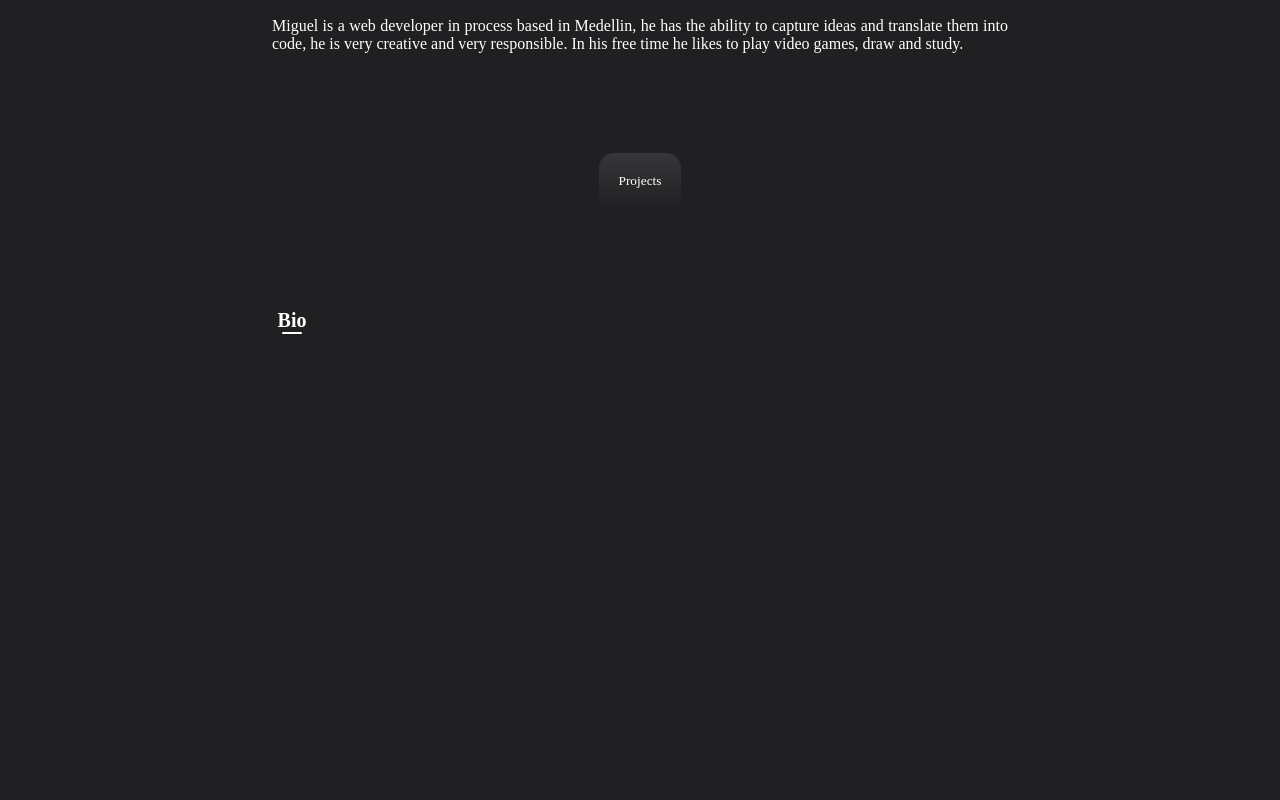
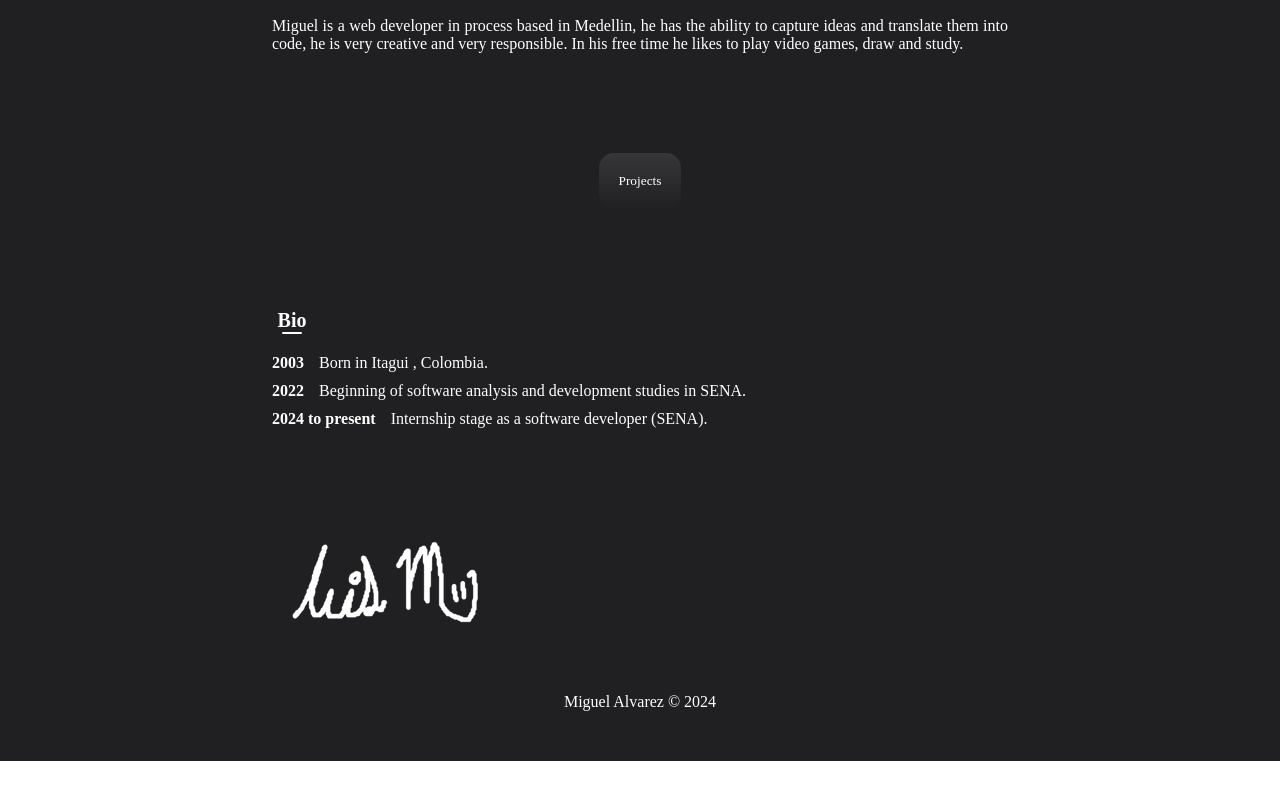
Before and after one commit to LuisMiguelDevelopment/MyPortfolio, a React (Vite) app: page / in a window 1280 px wide. Shown: the part 1060-1860 px from the top of the page. After the commit the page ends 1821 px from the top, so only its background shows below. Built offline with nearby package versions, Linux system fonts and the light colour scheme; a web font is replaced by a local one.

Commit message:
feat: :sparkles: About ok

```diff
--- a/src/App.css
+++ b/src/App.css
@@ -11,10 +11,14 @@
 
 .central{
     width: 736px ;
-    height: 2000px;
     margin: 0 auto;
 }
 
+
+.copyright{
+    padding: 50px 0;
+    text-align: center;
+}
 
 
 
--- a/src/App.jsx
+++ b/src/App.jsx
@@ -1,14 +1,12 @@
-import { useState } from 'react';
+
 import './App.css'
 import './_config/mode_white_Black.css'
-import { Route, BrowserRouter, Routes , Navigate } from 'react-router-dom';
+import { Route, BrowserRouter, Routes } from 'react-router-dom';
 import About from './pages/about/About';
 import Services from './pages/services/Services';
 import { useThemeContext } from './context/ThemeContext'
-import Navbar from './components/organisms/Navbar/Navbar';
-import Banner from './components/organisms/Banner/Banner';
 import DefaultLayout from './components/templates/DefaultLayout';
-
+import Text from './components/atoms/Text/Text';
 
 function App() {
 
@@ -20,14 +18,16 @@ function App() {
     <div className="general" id={contextTheme}>
 
       <BrowserRouter>
-      <DefaultLayout/>
+        <DefaultLayout />
         <div className="central">
           <Routes>
             <Route path='/' element={<About />} />
             <Route path='/Services' element={<Services />} />
           </Routes>
         </div>
-
+        <div className="copyright">
+          <Text text={'Miguel Alvarez © 2024'} />
+        </div>
       </BrowserRouter>
     </div>
   )
--- a/src/components/atoms/Date-text/Datetext.jsx
+++ b/src/components/atoms/Date-text/Datetext.jsx
@@ -0,0 +1,5 @@
+import './datetext.css';
+
+const Datatext = ({subtitle,text})=> <p><b>{subtitle}</b>{text}</p>
+
+export  default Datatext;
--- a/src/components/templates/DefaultLayout.jsx
+++ b/src/components/templates/DefaultLayout.jsx
@@ -1,11 +1,12 @@
 import Navbar from '../organisms/Navbar/Navbar';
 import Banner from '../organisms/Banner/Banner';
-
-const DefaultLayout = () => {
+import Text from '../atoms/Text/Text';
+const DefaultLayout = ({children}) => {
   return (
     <>
-    <Navbar/>
-    <Banner/>
+      <Navbar />
+      <Banner />
+      {children}
 
     </>
   )
--- a/src/pages/about/About.jsx
+++ b/src/pages/about/About.jsx
@@ -5,6 +5,10 @@ import Image from '../../components/atoms/Image/Image'
 import Text from "../../components/atoms/Text/Text"
 import imageProfile from '../../assets/img/Image Profile.png'
 import Button from '../../components/atoms/Button/Button'
+import Datatext from "../../components/atoms/Date-text/Datetext"
+import signWhite from '../../assets/img/FirmarWhite.png'
+import signBlack from '../../assets/img/FirmaBlack.png'
+
 import './about.css';
 const About = () => {
 
@@ -44,6 +48,15 @@ const About = () => {
           <Title text={'Bio'} level={'h3'} />
           <hr/>
         </div>
+        <div className="bio-date">
+            <Datatext subtitle={'2003'} text={'Born in Itagui , Colombia.'} />
+            <Datatext subtitle={'2022'} text={'Beginning of software analysis and development studies in SENA.'} />
+            <Datatext subtitle={'2024 to present'} text={'Internship stage as a software developer (SENA).'} />
+        </div>
+
+        <div className="sign">
+          {contextTheme === "Dark" ? (<Image source={signWhite}/>):(<Image source={signBlack}/>)}
+        </div>
 
       </div>
 
--- a/src/pages/about/about.css
+++ b/src/pages/about/about.css
@@ -16,7 +16,7 @@
     white-space: nowrap;
     overflow: hidden;
     border-right: 2px solid;
-    animation: typing 4s steps(44) forwards, blink .5s infinite step-end alternate;
+    animation: typing 3s steps(44) forwards, blink .5s infinite step-end alternate;
     margin:  0 50px;
 
 }
@@ -90,6 +90,25 @@
     margin-top: 100px;
 }
 
+.bio-date{
+    margin-top: 20px;
+}
+.bio-date p{
+    margin-top: 10px;
+}
+
+.bio-date b{
+    margin-right: 15px;
+}
+
+
+.sign{
+    margin-top: 100px;
+}
+
+
+/*Keyframes*/
+
 
 @keyframes typing {
     from { width: 0; }
@@ -99,6 +118,12 @@
 @keyframes blink {
     50% { border-color: transparent; }
 }
+
+
+/*Keyframes*/
+
+
+/*Meida querys*/
 
 @media screen and (max-width:580px) {
 
@@ -131,12 +156,8 @@
         font-size: 2.5rem;
         text-align: center;
     }
+}
 
 
 
-
-
-
-
-
-}
+/*Meida querys*/
```
Also changed, not shown: src/assets/img/FirmaBlack.png (added), src/assets/img/FirmarWhite.png (added).
